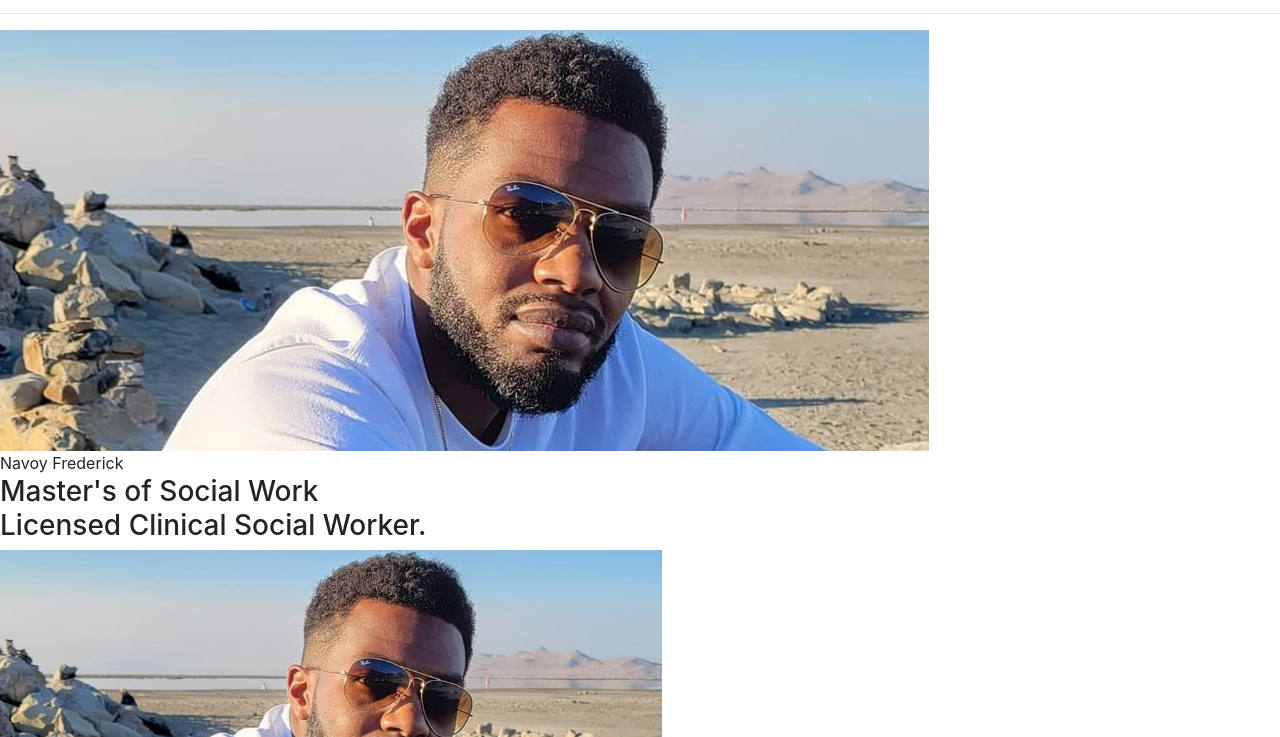
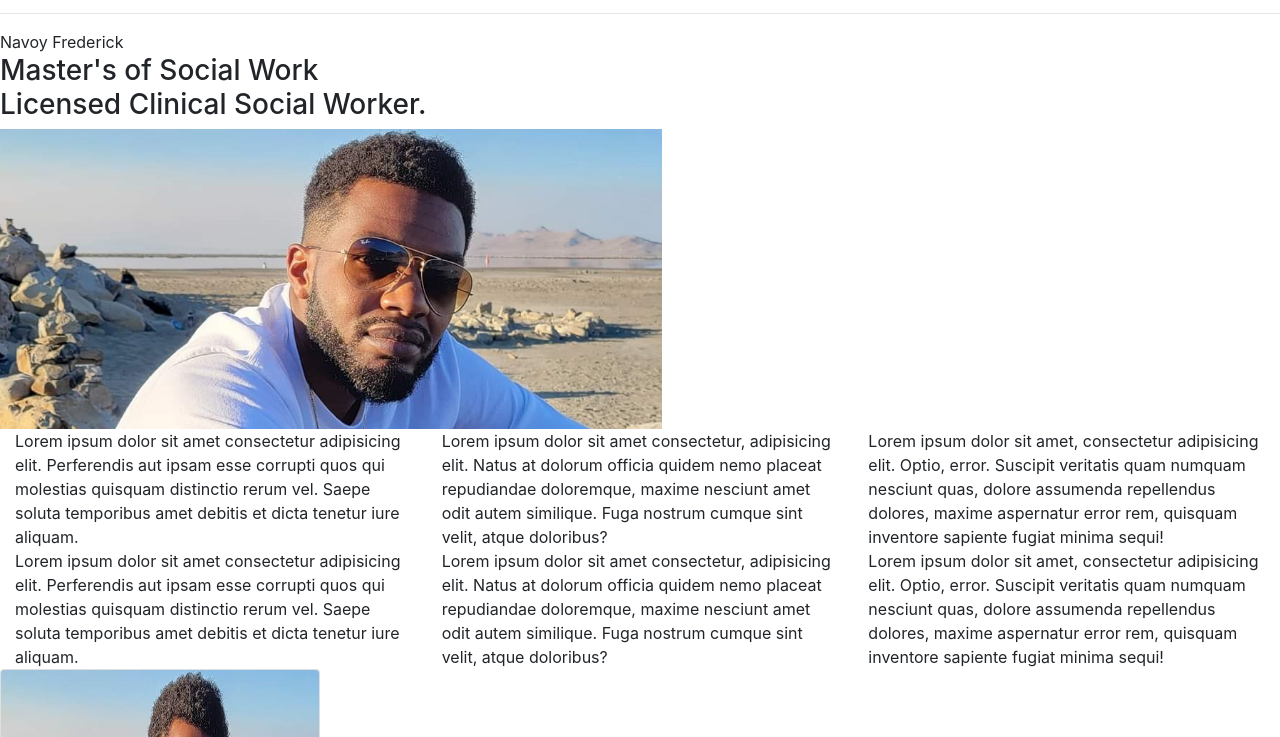
Before and after one commit to todd1terry1/Navoy-s-Portfolio-Page, a plain HTML site: page index.html in a window 1280 px wide. Shown: the part 63-800 px from the top of the page. Drawn offline with nearby package versions, Linux system fonts and the light colour scheme.

Commit message:
more bootstrap

```diff
--- a/index.html
+++ b/index.html
@@ -12,9 +12,6 @@
   <h1>Clinical Portfolio</h1>
   <hr>
   <section>
-     <img src="./images/navoy.jpg" class="img-fluid" alt="...">
-
-    </div>
     <span class="inline">
       <h12>Navoy Frederick</h1>
       <br>
@@ -25,7 +22,6 @@
         </h3>
         <img src="./images/navoy.jpg" alt="...">
     </span>
-
   </section>
   <section>
   <div class="container-fluid">
```
